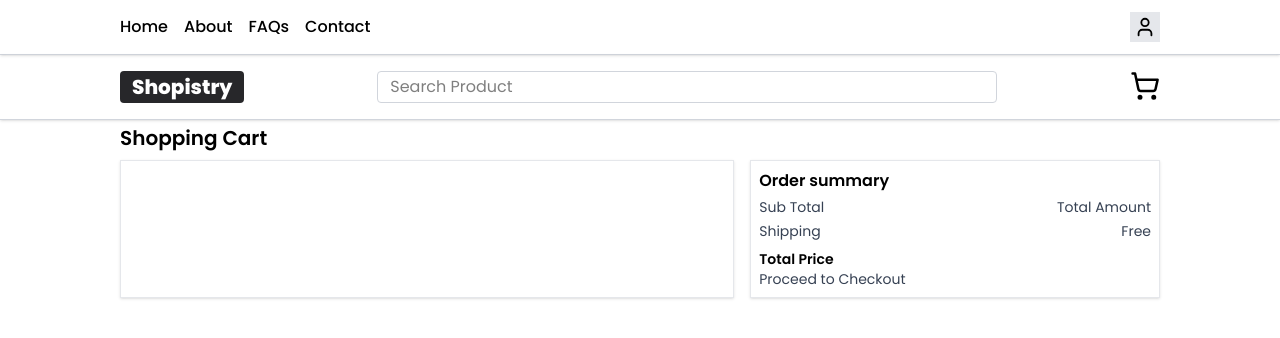
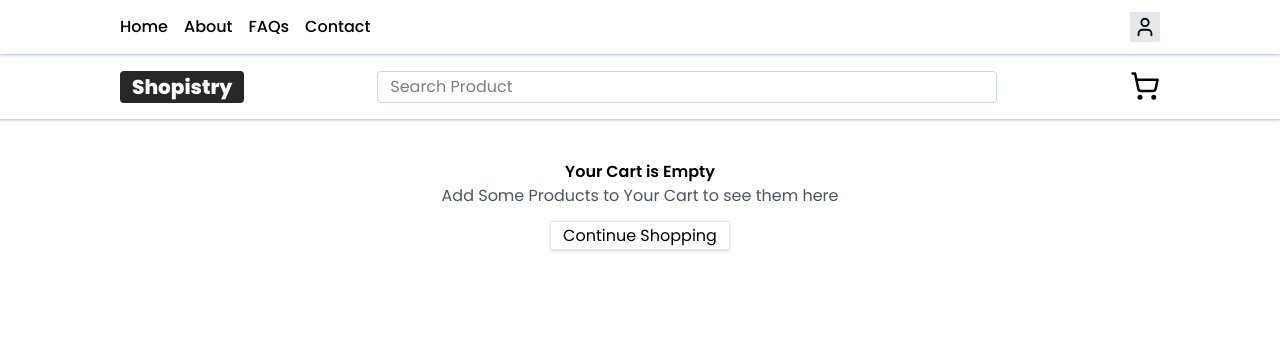
Before and after one commit to DevNishant404/Shopistry, a React (Vite) app: page /cart in a window 1280 px wide. Shown: the top 338 px of the page. Built offline with nearby package versions, Linux system fonts and the light colour scheme.

Commit message:
cart functionalites

```diff
--- a/src/features/cart/cartSlice.js
+++ b/src/features/cart/cartSlice.js
@@ -7,16 +7,15 @@ const cartSlice=createSlice({
     name:"Cart",
     initialState,
     reducers:{
-        addToCart:(state,action)=>{
-            const existingItem=state.items.find((item)=>item.id===action.payload)
+        addToCart: (state, action) => {
+            const existingItem = state.items.find((item) => item.id === action.payload.id);
 
-            if(existingItem){
-                existingItem.quantity +=1
-            }else{
-                state.items.push({...action.payload, quantity:1})
+            if (existingItem) {
+                existingItem.quantity += 1;
+            } else {
+                state.items.push({ ...action.payload, quantity: 1 });
             }
         },
-
         removeCart:(state,action)=>{
             state.items=state.items.filter((item)=>item.id !==action.payload)
         },
--- a/src/pages/Cart.jsx
+++ b/src/pages/Cart.jsx
@@ -1,21 +1,72 @@
+import { Minus, Plus, Trash } from "lucide-react";
+import { useSelector } from "react-redux";
+import { Link } from "react-router-dom";
+
 function Cart() {
+
+  const cartItem=useSelector((state)=>state.cart.items)
+
+  const total=cartItem.reduce((sum,item)=>sum+ item.price*Number(item.quantity),0)
+
+  if(cartItem.length===0){
+    return(
+      <div className="w-fit mx-auto text-center mt-10 ">
+        <h2 className="font-semibold">Your Cart is Empty</h2>
+        <p className="text-gray-600 mb-4">Add Some Products to Your Cart to see them here</p>
+        <Link className="border border-gray-200 shadow px-3 py-0.5 hover:bg-gray-200 transition duration-150 " to={"/"}>Continue Shopping</Link>
+      </div>
+    )
+  }
+
     return (
         <div className="md:px-30 px-3 py-1">
           <p className="text-xl font-semibold mb-2">Shopping Cart</p>
           <div className="flex sm:flex-row flex-col gap-4  ">
-            <div className="lg:w-[60%] sm:w-[70%] border w-full border-gray-200 shadow"></div>
+            <div className="lg:w-[60%] sm:w-[70%] border w-full flex flex-col gap-2 border-gray-200 shadow">
+              {
+                cartItem.map((addedCartItem)=>{
+                  return (
+                    <div key={addedCartItem.id} className="border-b flex gap-4 items-center  border-b-gray-200">
+                    <Link to={`/product/${addedCartItem.id}`}>
+                      <img
+                      className="w-24 h-20  rounded object-cover"
+                      src={addedCartItem.image} alt="" />
+                    </Link>
+                    <div>
+                      <Link to={`/product/${addedCartItem.id}`} className="font-semibold">{addedCartItem.title}</Link>
+                      <p className="font-semibold text-blue-500 text-sm">${addedCartItem.price}</p>
+                      <div className="flex items-center gap-2">
+                      <button className="bg-gray-100 hover:bg-gray-200 transition duration-150 rounded-full ">
+                      <Minus size={16}></Minus>
+                      </button>
+                      <span className="text-sm">{addedCartItem.quantity}</span>
+                      <button className="bg-gray-100 hover:bg-gray-200 transition duration-150 rounded-full">
+                        <Plus size={16}></Plus>
+                      </button>
+                      <Trash size={16} className="text-red-600"></Trash>
+                      </div>
+
+                    </div>
+                    </div>
+                  )
+                })
+              }
+            </div>
             <div className="border border-gray-200 shadow w-full sm:w-[40%] p-2">
               <h3 className="font-semibold mb-1 ">Order summary</h3>
               <div className="flex justify-between text-sm text-gray-700 mb-1">
                 <p>Sub Total</p>
-                <p>Total Amount</p>
+                <p>${total}</p>
               </div>
               <div className="flex justify-between text-sm text-gray-700 mb-2">
                 <p>Shipping</p>
                 <p>Free</p>
               </div>
-              <p className="text-sm font-semibold">Total Price</p>
-              <p className="text-sm text-gray-700">Proceed to Checkout</p>
+              <div className="flex justify-between">
+              <p  className="text-sm font-semibold">Total</p>
+              <p className="text-sm font-semibold">${total.toFixed(2)}</p>
+              </div>
+              <button className="text-sm w-full font-semibold bg-gray-200 hover:bg-gray-300 transition duration-150 cursor-pointer py-1">Proceed to Checkout</button>
             </div>
           </div>
         </div>
--- a/src/pages/ProductDetails.jsx
+++ b/src/pages/ProductDetails.jsx
@@ -21,7 +21,7 @@ function ProductDetails() {
                 <p className="font-bold mb-1">${product.price}</p>
                 <p className="font-semibold mb-2">Category <br />{product.category}</p>
                 <button
-                onClick={()=>dispatch(addToCart(id))}
+                onClick={()=>dispatch(addToCart(product))}
                 className="flex gap-3 bg-gray-200 px-3 py-0.5 hover:bg-gray-300 rounded transition duration-150 cursor-pointer"><ShoppingCart /> Add to Cart</button>
             </div>
         </div>
```
